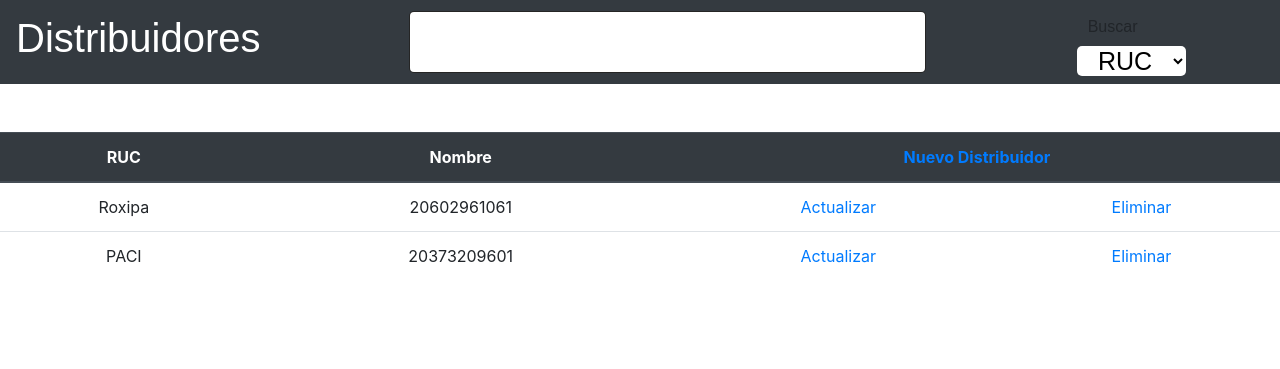
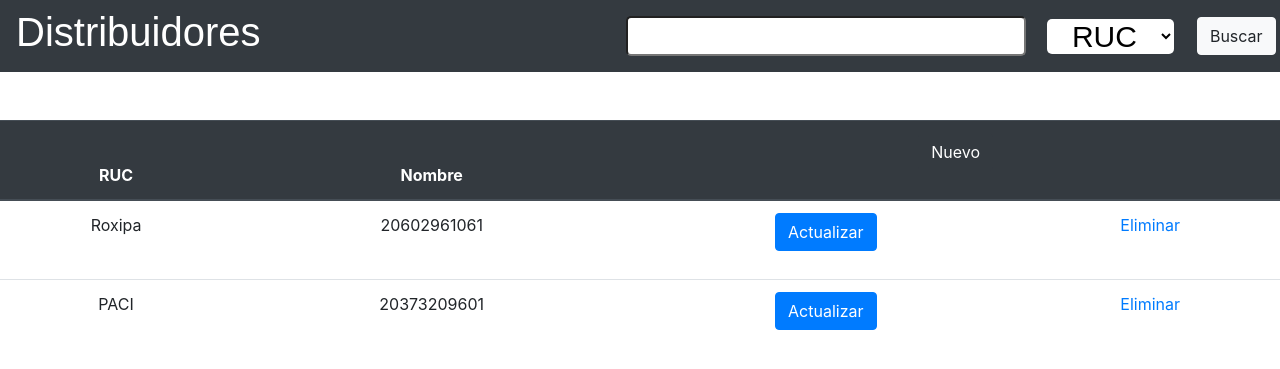
Before and after one commit to govydev/Proyecto-LP3, a PHP site: page /lista_distribuidores.php?Id=1 in a window 1280 px wide. Shown: the top 369 px of the page. Run offline with PHP 8.4, Linux system fonts and the light colour scheme; data comes from the database, SQL or seed files in the repository; data that the repository does not hold is empty.

Commit message:
se agrego funcion eliminar y nuevo en distribuidores

```diff
--- a/Codigo PHP/Models/distribuidores.php
+++ b/Codigo PHP/Models/distribuidores.php
@@ -12,4 +12,11 @@
             $socio=$resultado->fetch_all(MYSQLI_ASSOC);
             return $socio;
         }
+        public function delete_distribuidor($id){
+			$this->conexion_db->query("DELETE FROM distribuidor WHERE id_distribuidor = $id");
+        }
+        public function create_distribuidor($nom,$ruc){
+			$this->conexion_db->query("INSERT INTO distribuidor (nombre, ruc)
+									   VALUES ('$nom', '$ruc')");
+		}
     }
--- a/Codigo PHP/Views/lista_distribuidores.php
+++ b/Codigo PHP/Views/lista_distribuidores.php
@@ -1,40 +1,97 @@
 <?php
     include("../Models/distribuidores.php");
+    $DId = $_GET["Id"];
+    $Nruc = $_GET["ruC"];
+    $Nnom = $_GET["nom"];
+
     $distribuidor = new Distribuidor();
     $array_distribuidor = $distribuidor->listar_distribuidores();
+    $distribuidor->delete_distribuidor($DId);
+    $distribuidor->create_distribuidor($Nnom, $Nruc);
 ?>
 <!DOCTYPE html>
-<html lang="en">
+<html lang="es">
 <head>
     <meta charset="UTF-8">
     <meta name="viewport" content="width=device-width, initial-scale=1.0">
     <meta http-equiv="X-UA-Compatible" content="ie=edge">
-    <link rel="stylesheet" type = "text/css" href="../css/style_distribuidores.css">
-    <link rel="stylesheet" type = "text/css" href="../css/body.css">
+    <link rel="stylesheet" type = "text/css" href="../css/style_distribuidor.css">
     <link rel="stylesheet" href="https://stackpath.bootstrapcdn.com/bootstrap/4.3.1/css/bootstrap.min.css" integrity="sha384-ggOyR0iXCbMQv3Xipma34MD+dH/1fQ784/j6cY/iJTQUOhcWr7x9JvoRxT2MZw1T" crossorigin="anonymous">
 
     <title>Distribuidores</title>
 </head>
+
 <body >
+
     <nav class="navbar navbar-dark bg-dark">
         <h1 class="titulo">Distribuidores</h1>
-        <input type="text" class="busqueda" name="" id=""><br>
-        <div >
-            <input type="button" class="btn" value="Buscar">
+
+            <div class="btext">
+            <input type="text" class="boxtext" id="inlineFormInput" placeholder="">
+            </div>
+
+            <div class='select'>
                 <select name="" id="" class="selector">
                     <option value="value1">RUC</option>
                     <option value="value1">Nombre</option>
                 </select>
+            </div>
 
+            <div class='btn'>
+            <button type="button" class="btn btn-light">Buscar</button>
             </div>
+
     </nav><br><br>
 
+            <div class="collapse" id="collapseActualizar">
+                <div class="card card-body">
+                    <form>
+                        <div class="form-row">
+                            <div class="col-7">
+                                <input type="text" class="form-control" placeholder="RUC">
+                            </div>
+                            <div class="col">
+                                <input type="text" class="form-control" placeholder="Nombre">
+                            </div>
+                            <div class="col-auto">
+                                <button type="submit" class="btn btn-primary mb-2">Submit</button>
+                            </div>
+                        </div>
+                    </form>
+                </div>
+            </div>
+
+            <div class="collapse" id="collapseNuevo">
+                <div class="card card-body">
+                    <form method="get" action="principal.php">
+                        <div class="form-row">
+                            <div class="col-7">
+                                <input type="text" class="form-control" placeholder="RUC" name="ruC">
+                            </div>
+                            <div class="col">
+                                <input type="text" class="form-control" placeholder="Nombre" name="nom">
+                            </div>
+                            <div class="col-auto">
+                                <button type="submit" class="btn btn-primary mb-2">Submit</button>
+                            </div>
+                        </div>
+                    </form>
+                </div>
+            </div>
+
+            <form method="get">
                 <table class="table" >
                     <thead class="thead-dark" >
                         <tr>
                             <th scope="col">RUC</th>
                             <th scope="col">Nombre</th>
-                        <th colspan="2" scope="col" ><a href="http://">Nuevo Distribuidor</a></th>
+                            <th colspan="2" scope="col" >
+                                <p>
+                                    <a class="btn btn-dark" data-toggle="collapse" href="#collapseNuevo" role="button" aria-expanded="false" aria-controls="collapseExample">
+                                        Nuevo
+                                    </a>
+                                </p >
+                            </th>
                         </tr>
                     </thead>
                     <tbody>
@@ -42,12 +99,22 @@
                         <tr>
                         <td ><?php echo $elemento['nombre']?></td>
                         <td ><?php echo $elemento['ruc']?></td>
-                    <td ><a href="http://">Actualizar</a></td>
-                    <td><a href="http://">Eliminar</a></td>
+                        <td >
+                            <p>
+                                <a class="btn btn-primary" data-toggle="collapse" href="#collapseActualizar" role="button" aria-expanded="false" aria-controls="collapseExample">
+                                    Actualizar
+                                </a>
+                            </p >
+                        </td>
+                        <td>
+                            <a href="principal.php?Id=<?php echo $elemento['id_distribuidor']?>">Eliminar</a>
+                        </td>
                         </tr>
                         <?php endforeach; ?>
                     </tbody>
                 </table>
+            </form>
+
 
 
 
--- /dev/null
+++ b/Codigo PHP/css/style_distribuidor.css
@@ -0,0 +1,52 @@
+
+div.btn{
+    border: 0px solid #000000;
+    position: relative;
+    margin: auto;
+    left: 7%;
+    width: 100px;
+}
+div.select{
+    border: 0px solid #000000;
+    position: relative;
+    margin: auto;
+    left: 15%;
+    width: 105px;
+}
+div.btext{
+    border: 0px solid #000000;
+    position: relative;
+    margin: auto;
+    WIDTH: 400px;
+    height: 40px;
+    left: 24%;
+}
+h1.titulo{
+  font-family: Century Gothic,CenturyGothic,AppleGothic,sans-serif;
+  font-size: auto;
+  color: #ffffff;
+}
+select.selector{
+  font-family: Century Gothic,CenturyGothic,AppleGothic,sans-serif;
+  color: #ffffff;
+  margin: auto;
+  font-size: 30px;
+  overflow: hidden;
+  text-align: center;
+  color:  #000000;
+  background: rgb(255, 255, 255);
+  padding: 0;
+  border-radius: 5px 5px 5px 5px;
+  border: 0px solid #000000;
+}
+.boxtext{
+    font-family: Century Gothic,CenturyGothic,AppleGothic,sans-serif;
+    color: #000000;
+    text-align: center;
+    WIDTH: 400px;
+    height: 40px;
+    border-radius: 5px 5px 5px 5px;
+}
+table.table{
+  text-align: center;
+}
--- a/Codigo PHP/css/style_distribuidores.css
+++ /dev/null
@@ -1,76 +0,0 @@
-h1.titulo{
-  font-family: Century Gothic,CenturyGothic,AppleGothic,sans-serif;
-  font-size: auto;
-  color: #ffffff;
-}
-h2.casillas{
-  font-family: Century Gothic,CenturyGothic,AppleGothic,sans-serif;
-  text-align: center;
-}
-div.izquierda {
-  float: left;
-  max-width: max-content;
-  margin: auto;
-  border: 1px solid rgba(120, 162, 218, 0.678);
-  align-content: center;
-  color: #ffffff;
-}
-div.centro {
-  max-width: 0%;
-  margin: auto;
-  border: 1px solid rgba(212, 18, 18, 0.877);
-  align-content: center;
-}
-div.derecha {
-  float: right;
-
-  border: 0px solid rgba(102, 99, 91, 0.678);
-
-}
-.busqueda{
-  align-items: center;
-  font-family: Century Gothic,CenturyGothic,AppleGothic,sans-serif;
-  color: #ffffff;
-  margin: auto;
-  font-size: 40px;
-  overflow: hidden;
-  text-align: center;
-  color:  #ffffff;
-  background: rgb(255, 255, 255);
-  padding: 0;
-  border-radius: 5px 5px 5px 5px;
-  -moz-border-radius: 5px 5px 5px 5px;
-  -webkit-border-radius: 5px 5px 5px 5px;
-  border: 0.5px solid rgba(0, 0, 0, 0.856)
-}
-.btn {
-  font-family: Century Gothic,CenturyGothic,AppleGothic,sans-serif;
-  font-size: 30px;
-  background-color: rgb(255, 255, 255);
-  color: rgb(250, 245, 245);
-  border: 1px solid rgba(250, 0, 42, 0.589);
-  border-radius: 5px 5px 5px 5px;
-  -moz-border-radius: 5px 5px 5px 5px;
-  -webkit-border-radius: 5px 5px 5px 5px;
-  margin: auto;
-  font-weight: 300;
-}
-.selector{
-  align-items: center;
-  font-family: Century Gothic,CenturyGothic,AppleGothic,sans-serif;
-  color: #ffffff;
-  margin: 0 0 0 1%;
-  font-size: 25px;
-  overflow: hidden;
-  text-align: center;
-  color:  #000000;
-  background: rgb(255, 255, 255);
-  padding: 0;
-  border-radius: 5px 5px 5px 5px;
-  -moz-border-radius: 5px 5px 5px 5px;
-  -webkit-border-radius: 5px 5px 5px 5px;
-  border: 0px solid #000000;
-}
-.table{
-  text-align: center;
-}
```
Also changed, not shown: Codigo PHP/Views/index.php (+6 -5 lines), Codigo PHP/Views/principal.php (+8 -6 lines). Lines whose indentation alone changed are shown as unchanged.
